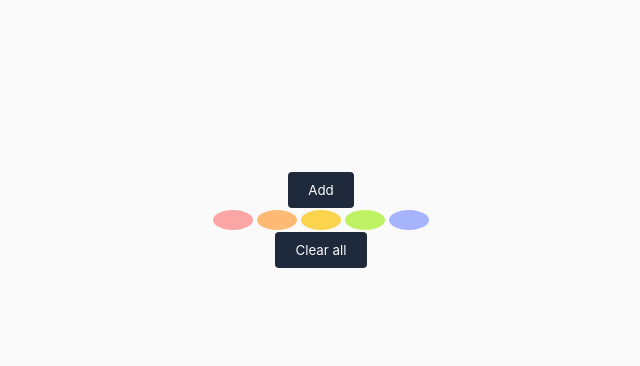
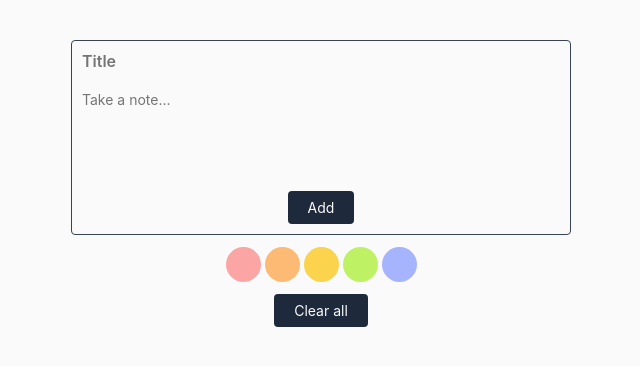
Before and after one commit to rohanmathur91/keeper, a React (Create React App) app: page / in a window 1280 px wide. Shown: the top 366 px of the page, without its empty margins (319-959 px from the left). Built offline with nearby package versions, Linux system fonts and the light colour scheme.

Commit message:
fix(style): class fix for button

```diff
--- a/public/index.html
+++ b/public/index.html
@@ -1,14 +1,14 @@
 <!DOCTYPE html>
 <html lang="en">
+
 <head>
   <meta charset="utf-8" />
   <link rel="icon" href="%PUBLIC_URL%/favicon.ico" />
   <meta name="viewport" content="width=device-width, initial-scale=1" />
   <meta name="theme-color" content="#000000" />
-    <meta
-      name="description"
-      content="Web site created using create-react-app"
-    />
+  <meta name="description" content="Web site created using create-react-app" />
+
+  <link rel="stylesheet" href="https://cdnjs.cloudflare.com/ajax/libs/font-awesome/6.0.0/css/all.min.css">
   <link rel="apple-touch-icon" href="%PUBLIC_URL%/logo192.png" />
   <!--
       manifest.json provides metadata used when your web app is installed on a
@@ -26,6 +26,7 @@
     -->
   <title>React App</title>
 </head>
+
 <body>
   <noscript>You need to enable JavaScript to run this app.</noscript>
   <div id="root"></div>
@@ -40,4 +41,5 @@
       To create a production bundle, use `npm run build` or `yarn build`.
     -->
 </body>
+
 </html>
--- a/src/components/App/App.jsx
+++ b/src/App.jsx
@@ -1,13 +1,13 @@
 import { useEffect, useState } from "react";
 import { v4 as uuid } from "uuid";
-import { bgList } from "../data";
-import "./App.css";
+import { colors } from "./data";
+import "./css/style.css";
 
 const App = () => {
 	const [title, setTitle] = useState("");
 	const [content, setContent] = useState("");
 	const [notes, setNotes] = useState([]);
-	const [bgColor, setBgColor] = useState("");
+	const [backgroundColors, setBackgroundColors] = useState("");
 
 	useEffect(() => {
 		const notesList = localStorage.getItem("notes");
@@ -20,10 +20,13 @@ const App = () => {
 
 	const handleformSubmit = e => {
 		e.preventDefault();
-		setNotes(prev => [{ id: uuid(), title, content, color: bgColor }, ...prev]);
+		setNotes(prev => [
+			{ id: uuid(), title, content, color: backgroundColors },
+			...prev,
+		]);
 		setTitle("");
 		setContent("");
-		setBgColor("");
+		setBackgroundColors("");
 	};
 
 	const handleClearAll = () => {
@@ -31,32 +34,36 @@ const App = () => {
 		setNotes([]);
 	};
 
-	const handleColorClick = color => setBgColor(color);
+	const handleColorClick = color => setBackgroundColors(color);
 
 	return (
 		<div className="notes-container">
-			<div className="notes">
+			<div className="notes ">
 				<form
 					onSubmit={handleformSubmit}
-					style={{ background: bgColor }}
-					className="p-3"
+					className="note-form border-radius-sm"
+					style={{ background: backgroundColors }}
 				>
 					<input
 						required
+						type="text"
 						value={title}
-						type="text"
+						placeholder="Title"
+						className="note-title-input"
 						onChange={e => setTitle(e.target.value)}
 					/>
 					<textarea
 						required
 						value={content}
+						placeholder="Take a note..."
+						className="note-task-input"
 						onChange={e => setContent(e.target.value)}
 					/>
-					<button className="m-1 py-1 px-4 rounded">Add</button>
+					<button className="btn">Add</button>
 				</form>
 
 				<span className="color-list">
-					{bgList.map(color => {
+					{colors.map(color => {
 						console.log(color);
 						return (
 							<button
@@ -68,12 +75,12 @@ const App = () => {
 					})}
 				</span>
 
-				<button onClick={handleClearAll} className="m-1 py-1 px-4 rounded">
+				<button onClick={handleClearAll} className="btn">
 					Clear all
 				</button>
 			</div>
 
-			<div className="card-container">
+			<div className="card-list-container">
 				{notes.map(({ id, title, content, color }) => {
 					return (
 						<div key={id} className="card" style={{ background: color }}>
--- a/src/components/data.js
+++ /dev/null
@@ -1 +0,0 @@
-export const bgList = ["#fca5a5", "#fdba74", "#fcd34d", "#bef264", "#a5b4fc"];
--- a/src/css/main.css
+++ /dev/null
@@ -1,2 +0,0 @@
-@import "./utility.css";
-@import "./reset.css";
--- a/src/css/reset.css
+++ b/src/css/reset.css
@@ -34,6 +34,7 @@ body {
 input,
 textarea {
 	outline: none;
+	color: var(--primary-color);
 	background-color: inherit;
 }
 
@@ -45,7 +46,7 @@ input,
 button,
 textarea {
 	border: none;
-	padding: 1rem 2rem;
+	font-size: 1.4rem;
 	border-radius: 4px;
 	font-family: inherit;
 	-webkit-border-radius: 4px;
--- a/src/components/App/App.css
+++ b/src/css/style.css
@@ -1,3 +1,6 @@
+@import "./utility.css";
+@import "./reset.css";
+
 .notes-container {
 	margin: 4rem auto;
 }
@@ -8,26 +11,32 @@
 	align-items: center;
 }
 
-form {
+.note-form {
+	padding: 1rem;
 	width: 100%;
-	max-width: 30rem;
+	max-width: 50rem;
 	display: flex;
 	flex-direction: column;
 	align-items: center;
+	border: 1px solid var(--primary-light-color);
 }
 
-input,
-textarea {
+.note-title-input,
+.note-task-input {
 	width: 100%;
-	margin: 4px;
+	margin-bottom: 2rem;
 }
 
-textarea {
-	resize: none;
+.note-title-input {
+	font-weight: 600;
+	font-size: 1.6rem;
+}
+
+.note-task-input {
 	height: 8rem;
 }
 
-.card-container {
+.card-list-container {
 	display: flex;
 	flex-wrap: wrap;
 	align-items: flex-start;
@@ -47,14 +56,14 @@ textarea {
 	display: flex;
 	align-items: center;
 	justify-content: center;
+	margin: 1rem;
 }
 
 .color-picker {
-	border: none;
-	width: 2rem;
-	height: 2rem;
+	margin: 2px;
+	width: 3.5rem;
+	height: 3.5rem;
 	border-radius: 50%;
-	margin: 2px;
 }
 
 .color-picker:hover {
--- a/src/css/utility.css
+++ b/src/css/utility.css
@@ -1,4 +1,24 @@
 /* utilities */
+
+/* button */
+.btn {
+	padding: 0.8rem 2rem;
+}
+
+/* text */
+.text-xs {
+	font-size: 1.2rem;
+}
+
+.text-sm {
+	font-size: 1.4rem;
+}
+
+.text-regular {
+	font-size: 1.6rem;
+}
+
+/* border-radius */
 .border-radius-sm {
 	border-radius: 4px;
 	-webkit-border-radius: 4px;
--- /dev/null
+++ b/src/data.js
@@ -0,0 +1 @@
+export const colors = ["#fca5a5", "#fdba74", "#fcd34d", "#bef264", "#a5b4fc"];
--- a/src/index.js
+++ b/src/index.js
@@ -1,6 +1,5 @@
 import React from "react";
 import ReactDOM from "react-dom";
-import App from "./components/App/App";
-import "./css/main.css";
+import App from "./App";
 
 ReactDOM.render(<App />, document.querySelector("#root"));
```
Lines whose indentation alone changed are shown as unchanged.
